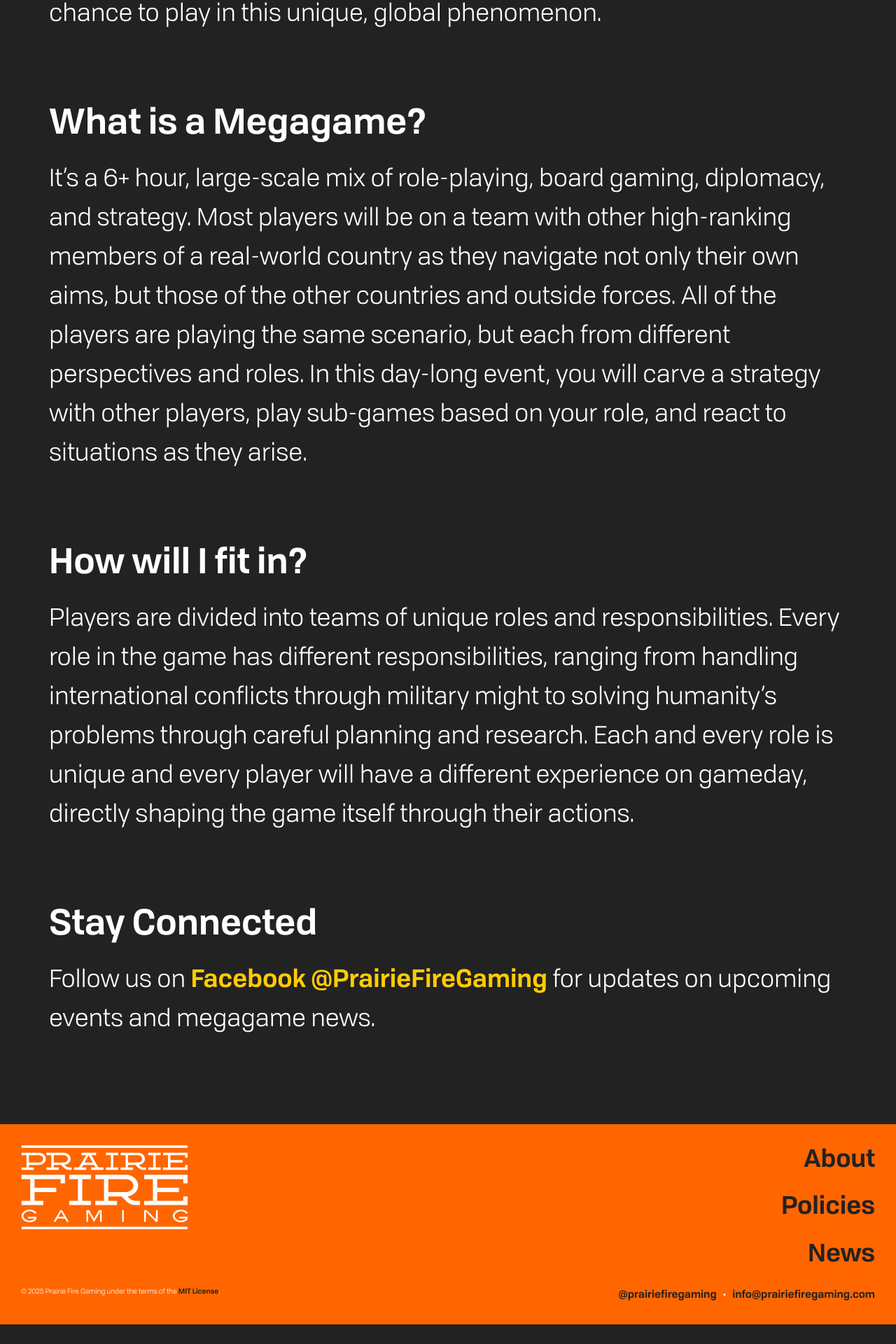
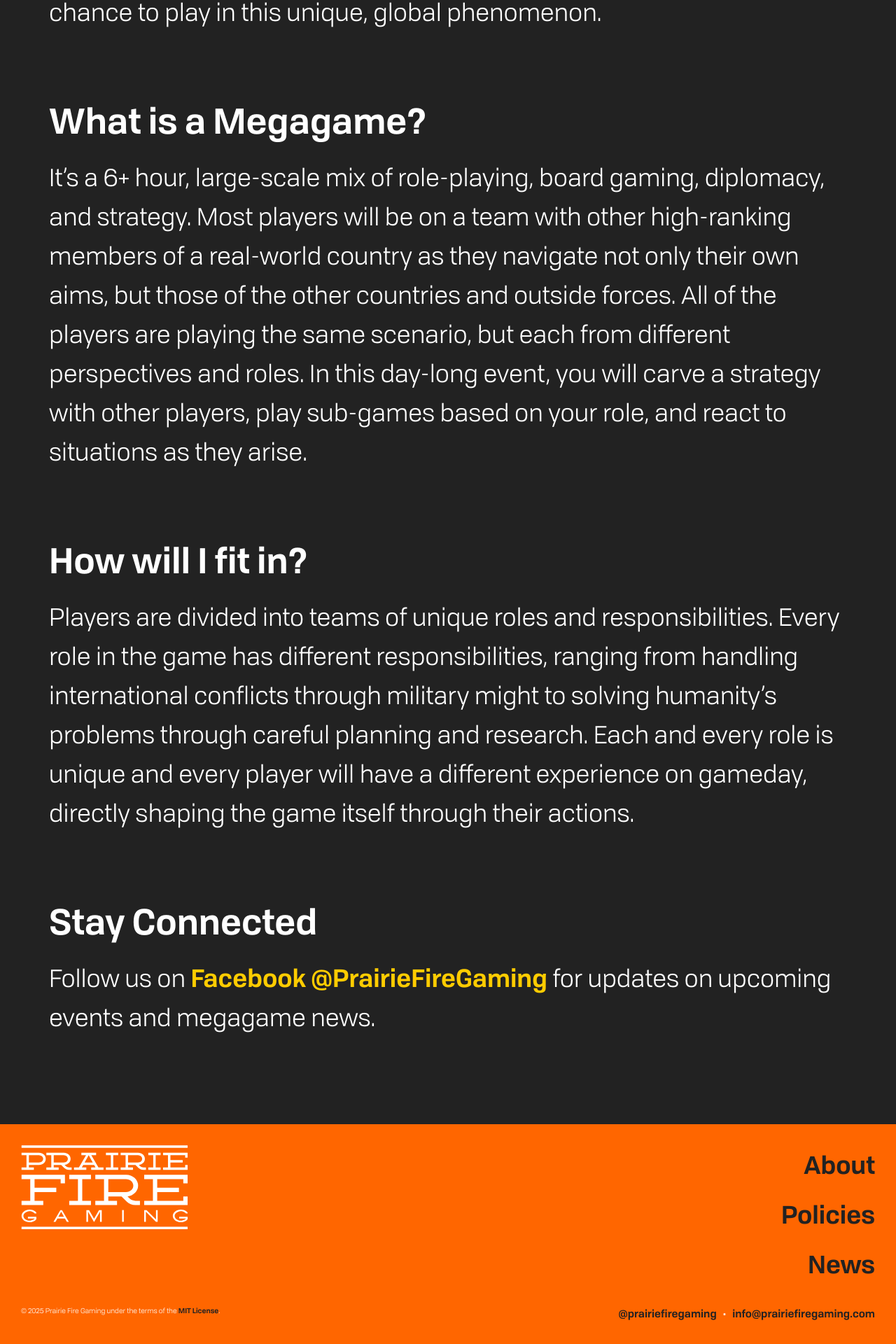
Before and after one commit to jedlimke/prairiefiregaming.com, a Jekyll site: the page built from index.md, in a window 1280 px wide. Shown: the part 995-2915 px from the top of the page at 70% size. Built offline with Jekyll 4.4.1, drawn with Linux system fonts in a browser that asks for light colours; before the commit the page ends 2887 px from its top, so only the background shows below that.

Commit message:
Footer work.

```diff
--- a/_sass/footer.scss
+++ b/_sass/footer.scss
@@ -11,7 +11,6 @@
 
 	display: grid;
 	gap: var(--spacing-unit);
-	grid-template-columns: 1fr;
 	grid-template-areas:
 		"footer-brand"
 		"footer-nav"
@@ -25,40 +24,28 @@
 			"footer-license footer-contact";
 	}
 
-	a:link,
-	a:visited {
+	a {
 		color: var(--brand-dark);
 		font-weight: bold;
-	}
 
-	a:hover {
+		&:hover {
 			color: var(--brand-white);
 		}
 	}
+}
 
-// Footer brand area
 .footer-brand {
 	grid-area: footer-brand;
 
-	.footer-logo {
-		display: block;
-
-		img {
-			width: auto;
-			height: auto;
-			max-width: 100%;
-		}
-
-		// Mobile: show full horizontal logo, hide block logo
 	.footer-logo-mobile {
 		display: block;
+		max-width: 100%;
 	}
 
 	.footer-logo-desktop {
 		display: none;
 	}
 
-		// Desktop: show block logo, hide horizontal logo
 	@media screen and (min-width: 800px) {
 		.footer-logo-mobile {
 			display: none;
@@ -71,19 +58,11 @@
 		}
 	}
 }
-}
 
-// Footer navigation
 .footer-nav {
 	grid-area: footer-nav;
 
-	@media screen and (min-width: 800px) {
-		justify-self: end;
-	}
-
 	ul {
-		text-align: left;
-		line-height: 1;
 		list-style: none;
 		margin: 0;
 		padding: 0;
@@ -92,19 +71,21 @@
 		gap: calc(var(--spacing-unit) / 2);
 
 		@media screen and (min-width: 800px) {
-			text-align: right;
-		}
+			align-items: flex-end;
 		}
 	}
 
-// Copyright
+	li {
+		margin: 0;
+	}
+}
+
 .footer-license {
 	grid-area: footer-license;
 	font-size: 0.5rem;
 	margin: 0;
 }
 
-// Contact info
 .footer-contact {
 	grid-area: footer-contact;
 	display: flex;
@@ -117,7 +98,6 @@
 		gap: 0;
 		justify-self: end;
 
-		// Add bullets between items on desktop
 		a + a::before {
 			content: "•";
 			margin: 0 0.5em;
@@ -126,27 +106,7 @@
 	}
 }
 
-// Social icons (kept for potential future use)
+// Hidden for potential future use
 .footer-social-inline {
 	display: none;
-
-	.social-media-list {
-		display: flex;
-		gap: var(--spacing-unit);
-		list-style: none;
-		margin: 0;
-		padding: 0;
-
-		.username {
-			position: absolute;
-			width: 1px;
-			height: 1px;
-			padding: 0;
-			margin: -1px;
-			overflow: hidden;
-			clip: rect(0, 0, 0, 0);
-			white-space: nowrap;
-			border-width: 0;
 }
-	}
-}
```
Lines whose indentation alone changed are shown as unchanged.
